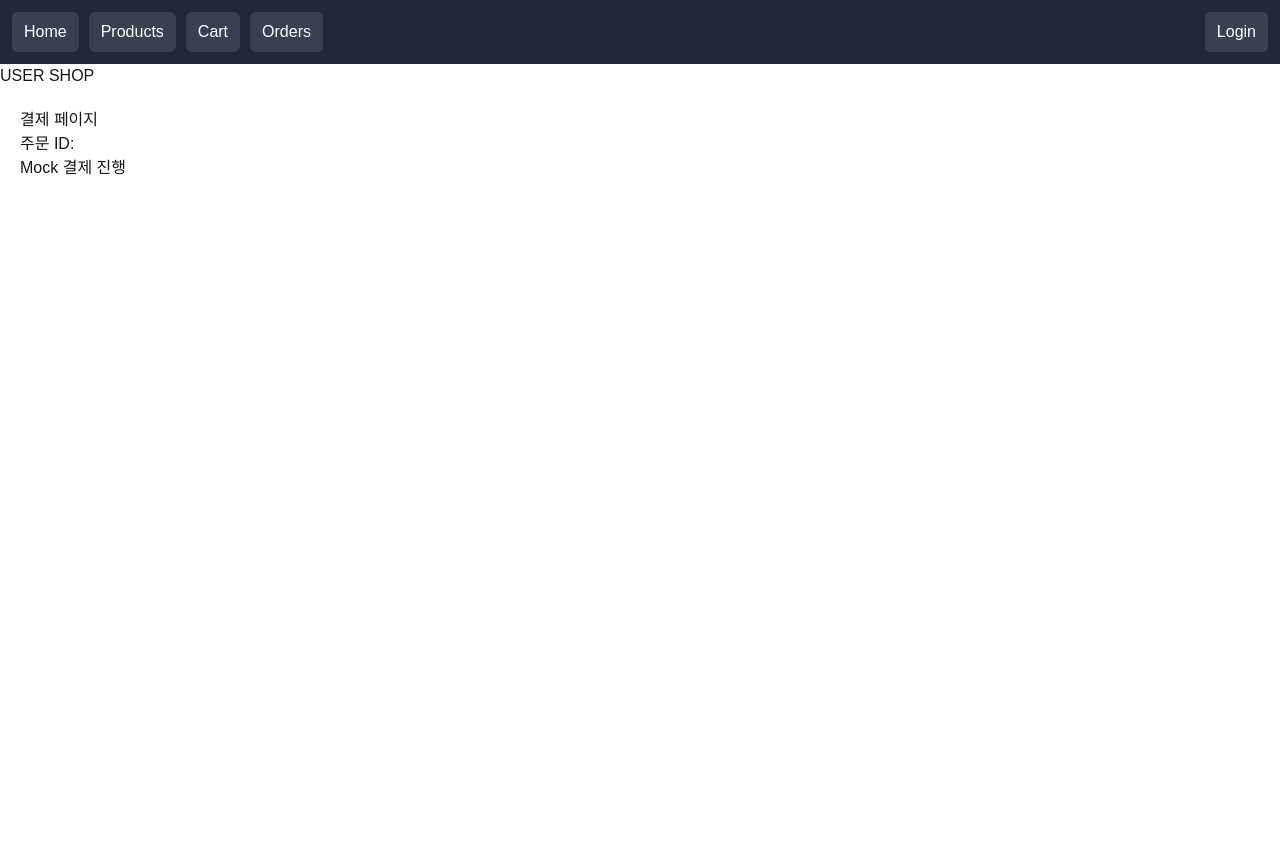
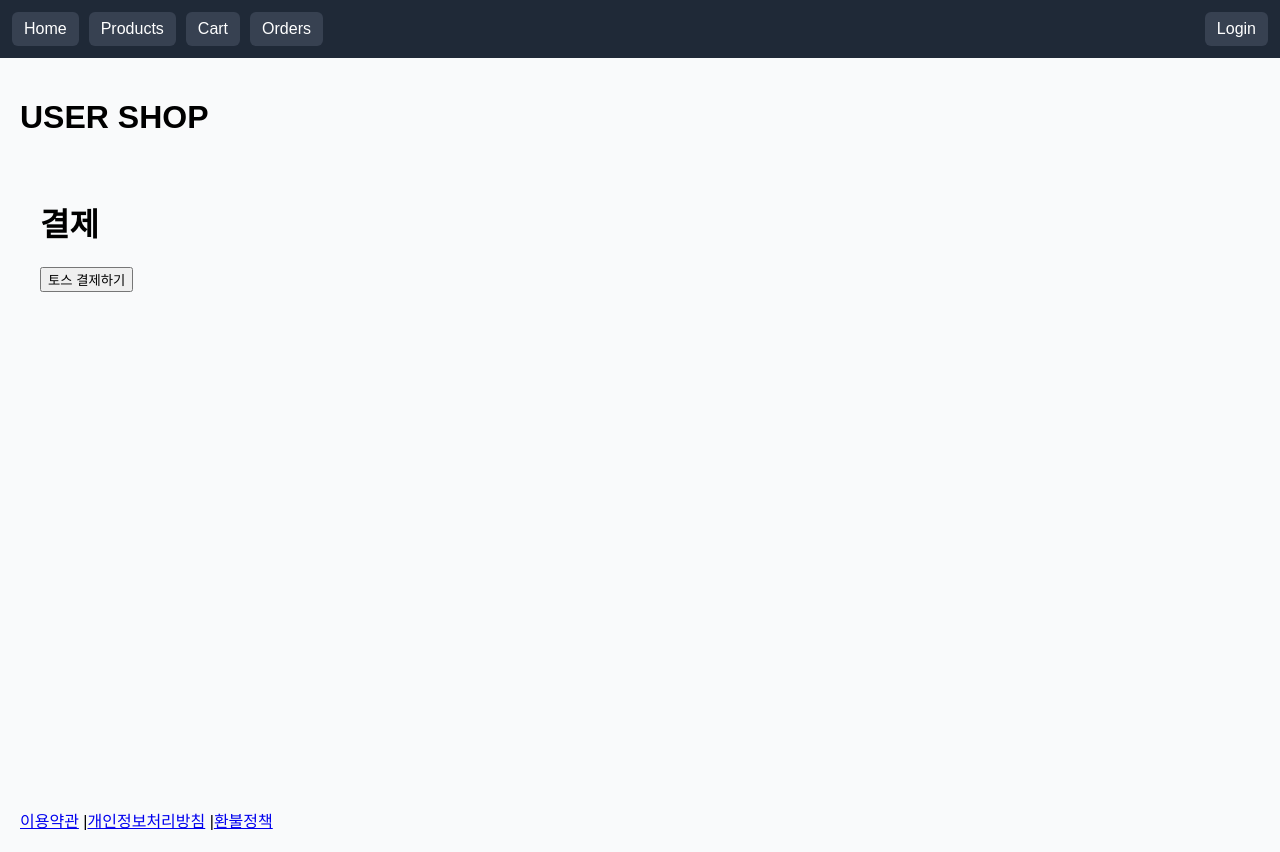
Before and after one commit to cafeblanc/sodam, a Next.js app: page /checkout in a window 1280 px wide. Before the commit the page ends 800 px from the top, so only its background shows below. Built offline with nearby package versions, Linux system fonts and the light colour scheme; no server answers.

Commit message:
secure payment validation

```diff
--- a/app/(user)/checkout/CheckoutClient.tsx
+++ b/app/(user)/checkout/CheckoutClient.tsx
@@ -1,34 +1,32 @@
 "use client"
 
-import { useSearchParams, useRouter } from "next/navigation"
-import { markOrderPaid } from "@/services/order.service"
-import { useCartStore } from "@/store/cart.store"
+import { useSearchParams } from "next/navigation"
+import { loadTossPayments } from "@tosspayments/payment-sdk"
 
 export default function CheckoutClient() {
   const params = useSearchParams()
-  const router = useRouter()
-  const clearCart = useCartStore((s: any) => s.clearCart)
-
   const orderId = params.get("orderId")
 
-  const handleMockPayment = async () => {
-    if (!orderId) return
+  const handlePayment = async () => {
+    const toss = await loadTossPayments(
+      process.env.NEXT_PUBLIC_TOSS_CLIENT_KEY!
+    )
 
-    await markOrderPaid(orderId)
-
-    clearCart()
-
-    router.push(`/order-complete?orderId=${orderId}`)
+    await toss.requestPayment("카드", {
+      amount: 10000, // TODO: 실제 금액 연결
+      orderId: orderId!,
+      orderName: "Sodam 상품",
+      successUrl: `${window.location.origin}/payment-success`,
+      failUrl: `${window.location.origin}/payment-fail`,
+    })
   }
 
   return (
     <div style={{ padding: 20 }}>
-      <h1>결제 페이지</h1>
+      <h1>결제</h1>
 
-      <p>주문 ID: {orderId}</p>
-
-      <button onClick={handleMockPayment}>
-        Mock 결제 진행
+      <button onClick={handlePayment}>
+        토스 결제하기
       </button>
     </div>
   )
--- /dev/null
+++ b/app/api/payment/confirm/route.ts
@@ -0,0 +1,63 @@
+import { NextResponse } from "next/server"
+import { createClient } from "@supabase/supabase-js"
+
+const supabase = createClient(
+  process.env.NEXT_PUBLIC_SUPABASE_URL!,
+  process.env.SUPABASE_SERVICE_ROLE_KEY! // 🔥 중요
+)
+
+export async function POST(req: Request) {
+  const body = await req.json()
+
+  const { paymentKey, orderId, amount } = body
+
+  // ✅ 1. DB에서 실제 금액 조회
+  const { data: order } = await supabase
+    .from("orders")
+    .select("total_price")
+    .eq("id", orderId)
+    .single()
+
+  if (!order) {
+    return NextResponse.json({ error: "주문 없음" }, { status: 400 })
+  }
+
+  // 🚨 2. 금액 검증
+  if (order.total_price !== Number(amount)) {
+    return NextResponse.json(
+      { error: "금액 위변조 감지" },
+      { status: 400 }
+    )
+  }
+
+  // ✅ 3. 토스 결제 승인
+  const res = await fetch(
+    "https://api.tosspayments.com/v1/payments/confirm",
+    {
+      method: "POST",
+      headers: {
+        Authorization:
+          "Basic " +
+          Buffer.from(process.env.TOSS_SECRET_KEY + ":").toString("base64"),
+        "Content-Type": "application/json",
+      },
+      body: JSON.stringify({
+        paymentKey,
+        orderId,
+        amount: order.total_price, // 🔥 DB 금액 사용
+      }),
+    }
+  )
+
+  const data = await res.json()
+
+  // ✅ 4. 결제 성공 시 상태 변경
+  if (res.ok) {
+    await supabase
+      .from("orders")
+      .update({ status: "paid" })
+      .eq("id", orderId)
+  }
+
+  return NextResponse.json(data)
+}
--- /dev/null
+++ b/app/api/payment/route.ts
@@ -0,0 +1,29 @@
+import { NextResponse } from "next/server"
+
+export async function POST(req: Request) {
+  const body = await req.json()
+
+  const { orderId, amount } = body
+
+  const res = await fetch(
+    "https://api.tosspayments.com/v1/payments",
+    {
+      method: "POST",
+      headers: {
+        Authorization:
+          "Basic " +
+          Buffer.from(process.env.TOSS_SECRET_KEY + ":").toString("base64"),
+        "Content-Type": "application/json",
+      },
+      body: JSON.stringify({
+        amount,
+        orderId,
+        orderName: "Sodam 주문",
+      }),
+    }
+  )
+
+  const data = await res.json()
+
+  return NextResponse.json(data)
+}
--- a/app/layout.tsx
+++ b/app/layout.tsx
@@ -1,5 +1,5 @@
-import "./globals.css"
 import Header from "@/components/ui/Header"
+import Footer from "@/components/ui/Footer"
 
 export default function RootLayout({
   children,
@@ -8,9 +8,23 @@ export default function RootLayout({
 }) {
   return (
     <html lang="ko">
-      <body>
+      <body
+        style={{
+          margin: 0,
+          fontFamily: "Arial, sans-serif",
+          backgroundColor: "#f9fafb",
+        }}
+      >
+        {/* 상단 네비게이션 */}
         <Header />
-        {children}
+
+        {/* 메인 컨텐츠 */}
+        <main style={{ minHeight: "80vh", padding: 20 }}>
+          {children}
+        </main>
+
+        {/* 하단 (심사용 필수) */}
+        <Footer />
       </body>
     </html>
   )
--- /dev/null
+++ b/app/payment-fail/page.tsx
@@ -0,0 +1,3 @@
+export default function FailPage() {
+  return <h1>결제 실패</h1>
+}
--- /dev/null
+++ b/components/ui/Footer.tsx
@@ -0,0 +1,11 @@
+import Link from "next/link"
+
+export default function Footer() {
+  return (
+    <footer style={{ padding: 20, marginTop: 50 }}>
+      <Link href="/terms">이용약관</Link> |
+      <Link href="/privacy">개인정보처리방침</Link> |
+      <Link href="/refund">환불정책</Link>
+    </footer>
+  )
+}
--- a/package.json
+++ b/package.json
@@ -10,6 +10,7 @@
   "dependencies": {
     "@supabase/ssr": "^0.9.0",
     "@supabase/supabase-js": "^2.39.0",
+    "@tosspayments/payment-sdk": "^1.9.2",
     "next": "latest",
     "react": "latest",
     "react-dom": "latest",
```
Also changed, not shown: app/payment-success/page.tsx (added, +29 -0 lines), app/privacy/page.tsx (added, +8 -0 lines), app/refund/page.tsx (added, +8 -0 lines), app/terms/page.tsx (added, +8 -0 lines), 1 other file (tests, documents, lock files or other folders).
